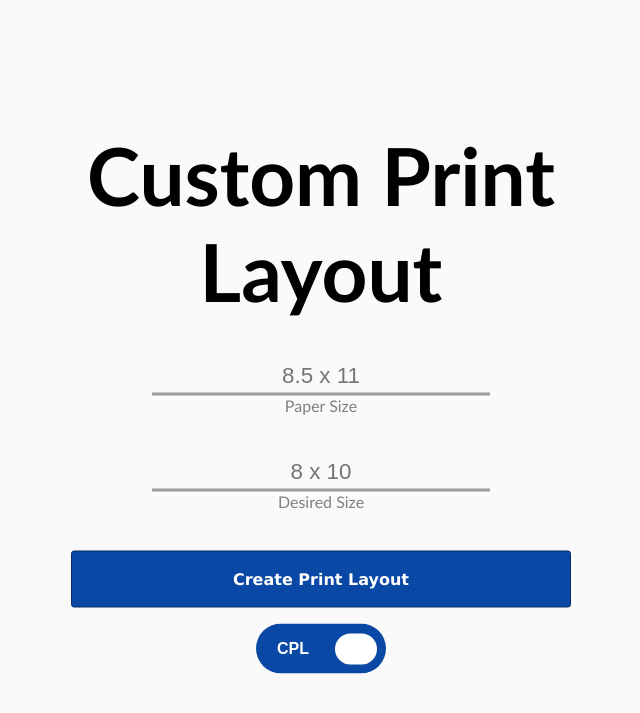
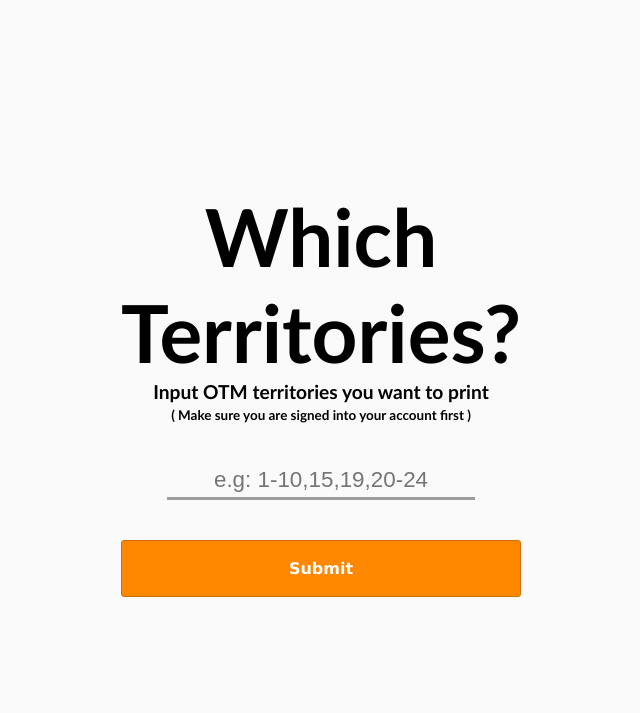
Before and after one commit to ramonchito2/Print-Image-to-Size, a PHP site: page / in a window 1280 px wide. Shown: the top 713 px of the page, without its empty margins (319-959 px from the left). Run offline with PHP 8.4, Linux system fonts and the light colour scheme; some libraries are stand-ins or nearby versions.

Commit message:
Removed things not currently in use in prep for tapp

```diff
--- a/index.php
+++ b/index.php
@@ -7,7 +7,7 @@
 	else: ?>
 
 		<section class="homeContainer">
-			<div id="cpl" class="show">
+			<div id="cpl">
 				<h1>Custom Print Layout</h1>
 				<!-- <form action="upload.php" type="post" class="dropzoneABCD"> -->
 				<form action="printlayout.php" type="post">
@@ -41,7 +41,7 @@
 				</form>
 			</div>
 
-			<div id="otm">
+			<div id="otm" class="show">
 				<h1>Which Territories?</h1>
 				<form action="printlayout.php" type="post">
 					<h3 style="text-align: center;">Input OTM territories you want to print<span>( Make sure you are signed into your account first )</h3>
@@ -50,13 +50,13 @@
 				</form>
 			</div>
 
-			<div class="onoffswitch">
+			<!-- <div class="onoffswitch">
 			    <input type="checkbox" name="onoffswitch" class="onoffswitch-checkbox" id="myonoffswitch" checked />
 			    <label class="onoffswitch-label" for="myonoffswitch">
 			        <span class="onoffswitch-inner"></span>
 			        <span class="onoffswitch-switch"></span>
 			    </label>
-			</div>
+			</div> -->
 		</section>
 
 	<?php endif;
--- a/printlayout.php
+++ b/printlayout.php
@@ -29,7 +29,7 @@
 	*/
 	// All terr IDs from OTM
 	$ids = [
-		"512372","512373","512374","520289","512376","512377","512378","512379","512380","512381","512382","512383","520279","512385","512386","512387","512388","512389","512390","512391","512392","512393","512394","512395","512396","512397","512398","512399","512400","520280","512402","512403","512404","512405","512406","512407","512408","512409","512410","512411","512412","512413","512414","512415","512416","512417","512418","512419","512420","512421","512422","512423","512424","512425","512426","512427","512428","512429"
+		"641276","641277","641278","641279","641280","641281","641282","641283","641284","641285","641286","641287","641288","641289","641290","641291","641292","641293","641294","641295","641296","641297","641298","641299","641300","641301","641302","641303","641304","641305","641306","641307","641308","641309","641310","641311","641312","641313","641318","641319","641320","641321","641322","641323","641324","641325","641326","641327","641328","641329","641330","641331","641332","641333","641334","641335","641336","641338","641339","641340"
 	];
 	// Remove '0' key from array. Needed for foreach loop logic
 	array_unshift($ids,"");
```
